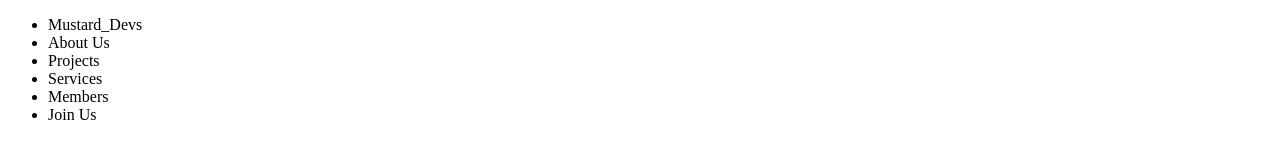
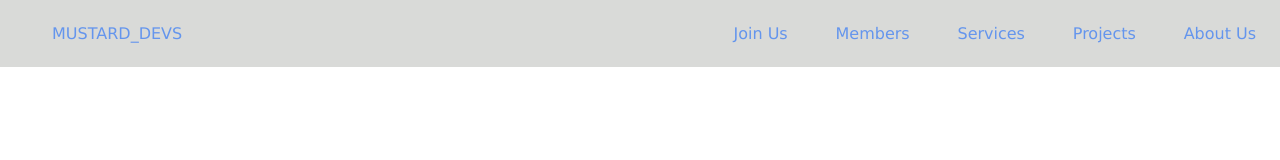
Before and after one commit to Wairimuk/mustard_devs, a plain HTML site: page index.html in a window 1280 px wide. Drawn offline with Linux system fonts and the light colour scheme.

Commit message:
create and style a nav bar

```diff
--- a/css/styles.css
+++ b/css/styles.css
@@ -0,0 +1,35 @@
+body {
+  margin: 0;
+  font-family: Verdana, Geneva, Tahoma, sans-serif;
+}
+ul {
+  background-color: #d9dad8;
+  list-style-type: none;
+  margin: 0;
+  padding: 0;
+  overflow: hidden;
+  position: fixed;
+  top: 0;
+  width: 100%;
+}
+li {
+  float: left;
+  margin: 0.8%;
+  padding: 0.6%;
+}
+li a {
+  padding: 6px;
+  display: block;
+  color: cornflowerblue;
+  text-decoration: none;
+}
+li a:hover {
+  color: #5bc0be;
+}
+.nav-right {
+  float: right;
+}
+#mustard-devs {
+  text-transform: uppercase;
+  margin-left: 3%;
+}
--- a/index.html
+++ b/index.html
@@ -6,17 +6,18 @@
   <meta http-equiv="X-UA-Compatible" content="IE=edge">
   <meta name="viewport" content="width=device-width, initial-scale=1.0">
   <title>Mustard_Devs</title>
+  <link rel="stylesheet" href="/css/styles.css">
 </head>
 
 <body>
   <nav>
     <ul>
-      <li>Mustard_Devs</li>
-      <li>About Us</li>
-      <li>Projects</li>
-      <li>Services</li>
-      <li>Members</li>
-      <li>Join Us</li>
+      <li id="mustard-devs"><a href="#default">Mustard_Devs</a></li>
+      <li class="nav-right"><a href="#aboutus">About Us</a></li>
+      <li class="nav-right"><a href="projects.html">Projects</a></li>
+      <li class="nav-right"><a href="services.html">Services</a></li>
+      <li class="nav-right"><a href="members.html">Members</a></li>
+      <li class="nav-right"><a href="joinus.html">Join Us</a></li>
     </ul>
   </nav>
 
```
